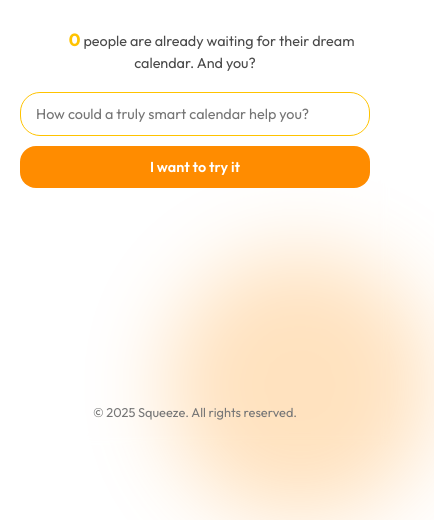
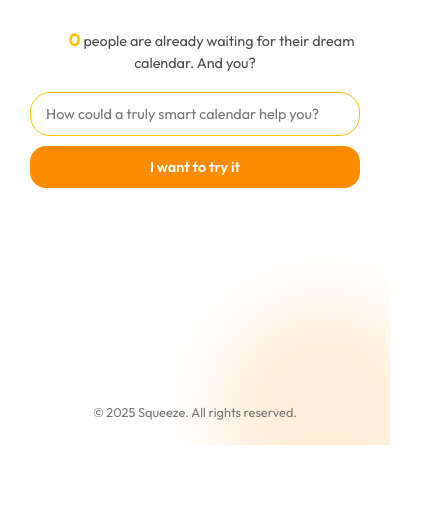
Before and after one commit to sarooo17/Squeeze, a website: page index.html in a window 390 px wide. Shown: the part 399-919 px from the top of the page, 434 px wide, since content can reach past the window. After the commit the page ends 844 px from the top, so only its background shows below. Drawn offline with nearby package versions, Linux system fonts and the light colour scheme; no server answers.

Commit message:
fix: Refine body and container styles for improved layout and responsiveness

```diff
--- a/assets/css/style.css
+++ b/assets/css/style.css
@@ -5,14 +5,23 @@
   box-sizing: border-box;
 }
 
+html {
+  /* Impedisce lo scroll orizzontale a livello radice in modo aggressivo */
+  overflow-x: hidden !important;
+  width: 100%;
+}
+
 body {
   font-family: "Outfit", sans-serif;
   background-color: #ffffff;
   color: #4a4a4a;
-  height: 100vh;
+  /* height: 100vh; // Sostituito con min-height e overflow gestito */
+  min-height: 100vh; /* Permette al body di crescere se necessario (es. tastiera mobile) */
   position: relative;
-  max-height: 100dvh;
-  overflow: hidden;
+  /* max-height: 100dvh; // dvh è buono, ma min-height è più flessibile per lo scroll verticale */
+  overflow-x: hidden !important; /* Impedisce lo scroll orizzontale a livello body */
+  /* overflow-y: auto; // Permette lo scroll verticale solo se necessario */
+  width: 100%; /* Assicura che il body non sia più largo della viewport */
 }
 
 /* Blob animations */
@@ -22,6 +31,8 @@ body {
   filter: blur(80px);
   opacity: 0.3;
   z-index: -1;
+  /* Tentativo di contenere i blob, ma potrebbero essere ancora problematici */
+  /* max-width: 100vw; // Potrebbe non essere sufficiente se l'origine è fuori schermo */
 }
 
 .blob-yellow {
@@ -69,16 +80,17 @@ body {
 /* Container */
 .container {
   width: 100%;
-  max-width: 1200px;
+  max-width: 1200px; /* Limita la larghezza massima su desktop */
   margin: 0 auto;
-  padding: 20px;
-  height: 100%;
+  padding: 20px; /* Padding interno */
+  min-height: 100vh; /* Assicura che il container prenda almeno tutta l'altezza */
   display: flex;
   flex-direction: column;
   justify-content: space-between;
   align-items: center;
   backdrop-filter: blur(5px);
   -webkit-backdrop-filter: blur(5px);
+  /* overflow: hidden; // Rimuoviamo questo, lasciamo che html/body gestiscano l'overflow globale */
 }
 
 /* Logo */
@@ -95,8 +107,8 @@ body {
 /* Content */
 .content {
   text-align: center;
-  max-width: 800px;
-  width: 100%;
+  max-width: 800px; /* Limita la larghezza del contenuto principale */
+  width: 100%; /* Occupa la larghezza disponibile all'interno del .container */
   padding: 20px;
   flex-grow: 1;
   display: flex;
@@ -156,7 +168,7 @@ h1 {
   position: relative;
   display: flex;
   width: 100%;
-  max-width: 600px;
+  max-width: 600px; /* Limita la larghezza del form */
   margin: 0 auto;
 }
 
@@ -237,13 +249,14 @@ button:hover {
 /* NUOVI STILI PER IL FLUSSO DEL FORM */
 .form-flow-container {
   width: 100%;
-  max-width: 700px;
+  max-width: 700px; /* Limita la larghezza del contenitore del flusso */
   margin: 0 auto 20px auto;
   position: relative;
   min-height: 80px;
   display: flex;
   align-items: center;
   justify-content: center;
+  /* overflow: hidden; // Aggiunto per contenere gli step assoluti */
 }
 
 .form-step {
@@ -251,7 +264,8 @@ button:hover {
   top: 50%;
   left: 50%;
   transform: translate(-50%, -50%);
-  width: 100%;
+  width: 100%; /* Occupa la larghezza del .form-flow-container */
+  padding: 0 10px; /* Aggiungi un piccolo padding per evitare che il contenuto tocchi i bordi */
   opacity: 0;
   visibility: hidden;
   transition: opacity 0.4s ease-in-out, visibility 0s linear 0.4s;
@@ -323,7 +337,7 @@ button:hover {
   .form-flow-container {
     min-height: 70px;
     margin-bottom: 15px;
-    max-width: 90%; /* Rende il form un po' più stretto su tablet */
+    max-width: 95%; /* Leggermente più largo, ma non 100% per evitare bordi */
   }
 
   .form-with-inline-button input[type="text"],
@@ -413,25 +427,27 @@ button:hover {
   }
 
   .form-flow-container {
-    max-width: 100%;
-    padding-left: 5px;
-    padding-right: 5px;
+    max-width: 100%; /* Permetti che occupi tutta la larghezza disponibile */
+    padding-left: 0; /* Rimuovi padding se .form-step ha il suo */
+    padding-right: 0;
   }
 
   .form-with-inline-button {
     flex-direction: column;
     position: static;
+    /* max-width: 95%; // Potrebbe essere utile per dare un piccolo margine */
+    /* margin: 0 auto; // Per centrarlo se max-width è usato */
   }
 
   .form-with-inline-button input[type="text"],
   .form-with-inline-button input[type="email"] {
-    padding-right: 15px;
+    padding-right: 15px; /* Resetta il padding per il bottone inline */
     width: 100%;
     margin-bottom: 10px;
   }
 
   .form-with-inline-button input#email-input {
-    padding-right: 15px;
+    padding-right: 15px; /* Resetta il padding */
   }
 
   .form-with-inline-button button[type="submit"] {
@@ -451,18 +467,13 @@ button:hover {
     margin-bottom: 20px;
   }
 
-  .blob-yellow {
-    width: 300px;
-    height: 300px;
-    filter: blur(50px);
-    opacity: 0.25;
-  }
-
-  .blob-orange {
-    width: 250px;
-    height: 250px;
-    filter: blur(40px);
-    opacity: 0.25;
+  .blob-yellow, .blob-orange {
+    /* Considera di nasconderli o ridurli drasticamente su schermi molto piccoli se causano problemi */
+    /* display: none; */
+    width: 200px;
+    height: 200px;
+    filter: blur(30px);
+    opacity: 0.15;
   }
 }
 
```
